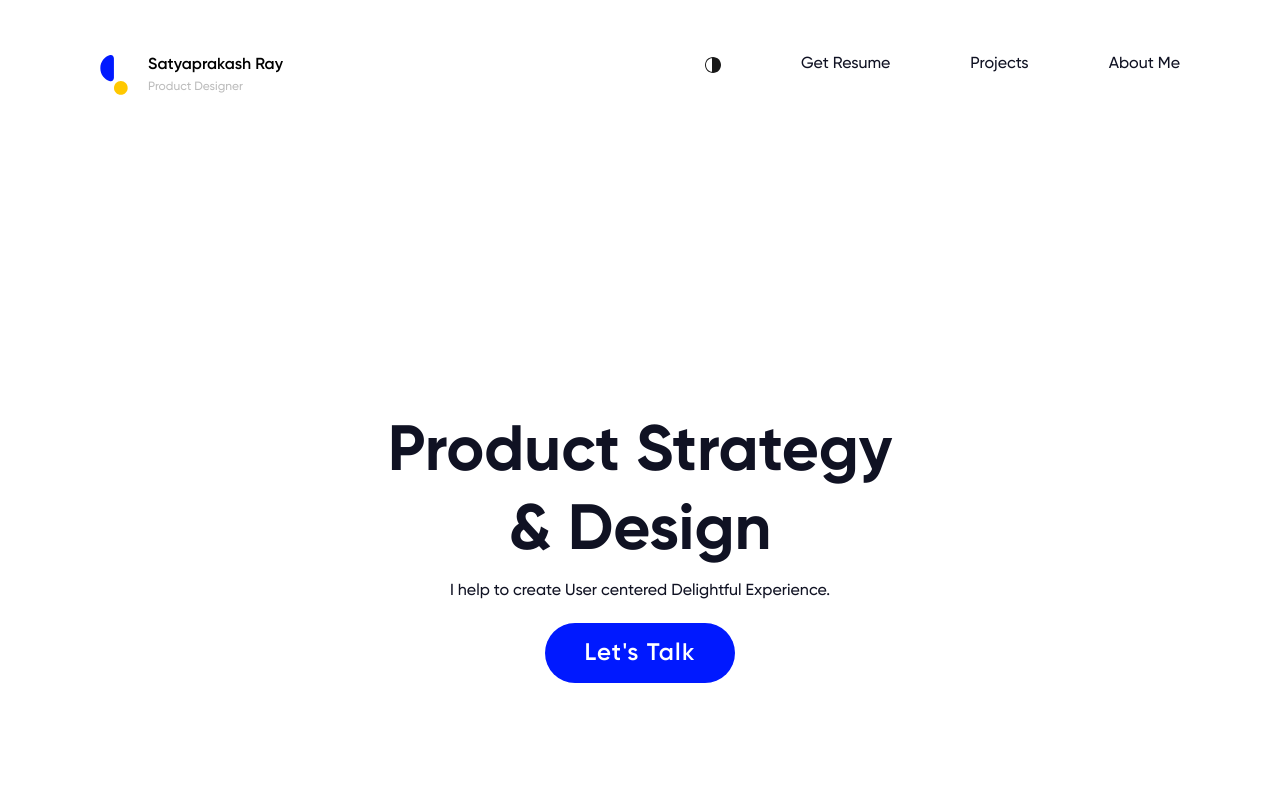
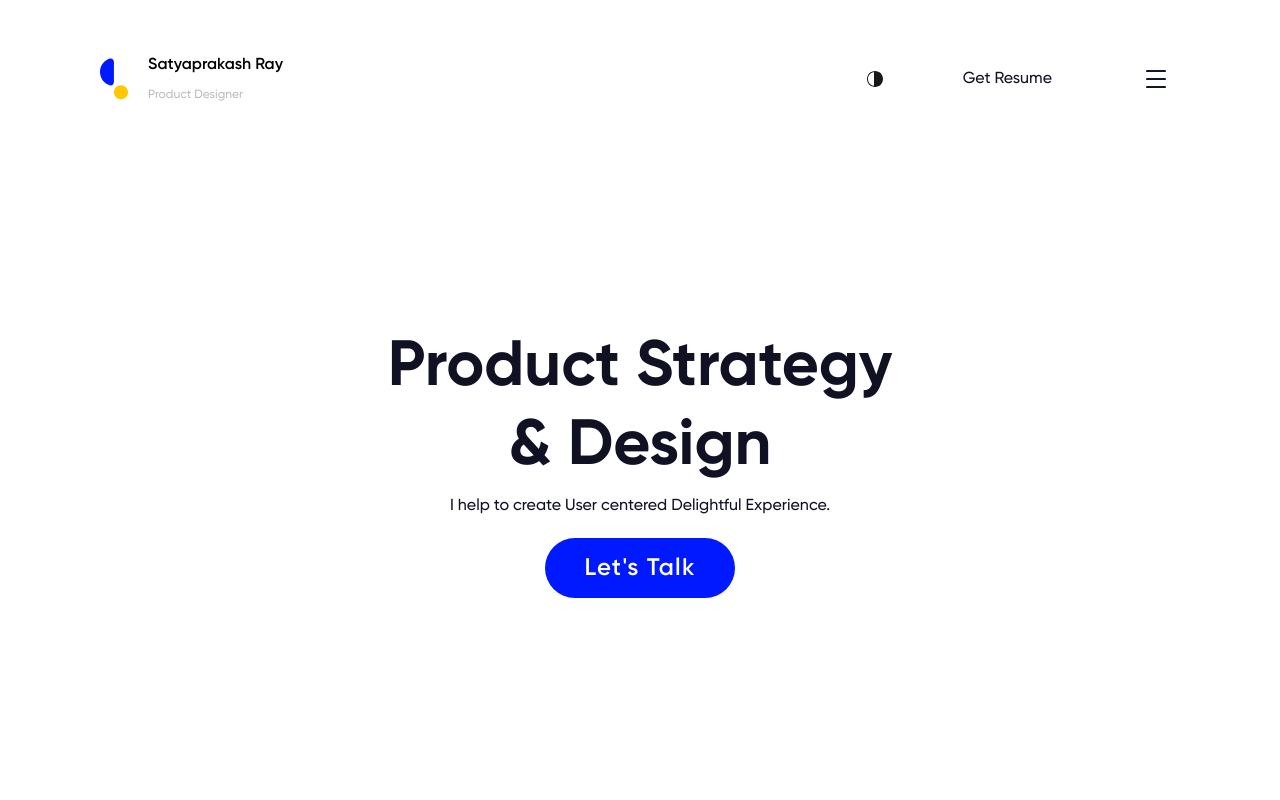
Before and after one commit to heytulsiprasad/satya-design, a Next.js app: page / in a window 1280 px wide. Shown: the top 800 px of the page. Built offline with nearby package versions, Linux system fonts and the light colour scheme.

Commit message:
Fix hero section bug in different screen sizes

```diff
--- a/components/Hero/styles.js
+++ b/components/Hero/styles.js
@@ -1,15 +1,12 @@
 import styled from 'styled-components'
 
 export const HeroContainer = styled.header`
-  padding: 26.4rem 41.9rem;
   display: flex;
   flex-direction: column;
   justify-content: center;
   align-items: center;
-
-  @media only screen and (min-width: 950px) {
-    padding: 26.4rem 30rem;
-  }
+  flex-basis: 80%;
+  min-height: 90vh;
 
   .title {
     font-weight: 700;
--- a/components/Navbar/index.js
+++ b/components/Navbar/index.js
@@ -3,6 +3,7 @@ import Image from 'next/image'
 
 import logo from '../../assets/logo.svg'
 import theme from '../../assets/theme.svg'
+import hamburger from '../../assets/hamburger.svg'
 import { NavbarContainer, NavList, NavHero } from './styles'
 
 const Navbar = () => {
@@ -29,10 +30,7 @@ const Navbar = () => {
             <p>Get Resume</p>
           </li>
           <li>
-            <p>Projects</p>
-          </li>
-          <li>
-            <p>About Me</p>
+            <Image src={hamburger} alt="Hamburger Menu" />
           </li>
         </ul>
       </NavList>
--- a/components/Navbar/styles.js
+++ b/components/Navbar/styles.js
@@ -4,7 +4,8 @@ export const NavbarContainer = styled.nav`
   display: flex;
   flex-direction: row;
   justify-content: space-between;
-  padding: 5.5rem 10rem;
+  padding: 5.5rem 10rem 0;
+  flex-basis: 20%;
 `
 
 export const NavHero = styled.div`
--- a/pages/index.js
+++ b/pages/index.js
@@ -16,6 +16,7 @@ import {
   ToolSection,
   ProfileSection,
   FooterSection,
+  LandingContainer,
 } from '../styles/Home.styles'
 
 // Images
@@ -58,8 +59,10 @@ const projects = [
 const Home = () => {
   return (
     <Container>
-      <Navbar />
-      <Hero />
+      <LandingContainer>
+        <Navbar />
+        <Hero />
+      </LandingContainer>
       <Marquee pauseOnHover style={{ marginRight: '-100px' }} speed={200}>
         <FunkyText dark>Featured Projects</FunkyText>
         <FunkyText>Featured Projects</FunkyText>
--- a/styles/Home.styles.js
+++ b/styles/Home.styles.js
@@ -163,3 +163,10 @@ export const FooterSection = styled.footer`
     }
   }
 `
+
+export const LandingContainer = styled.section`
+  min-height: 100vh;
+  display: flex;
+  flex-direction: column;
+  justify-content: space-between;
+`
```
Also changed, not shown: assets/hamburger.svg (added).
